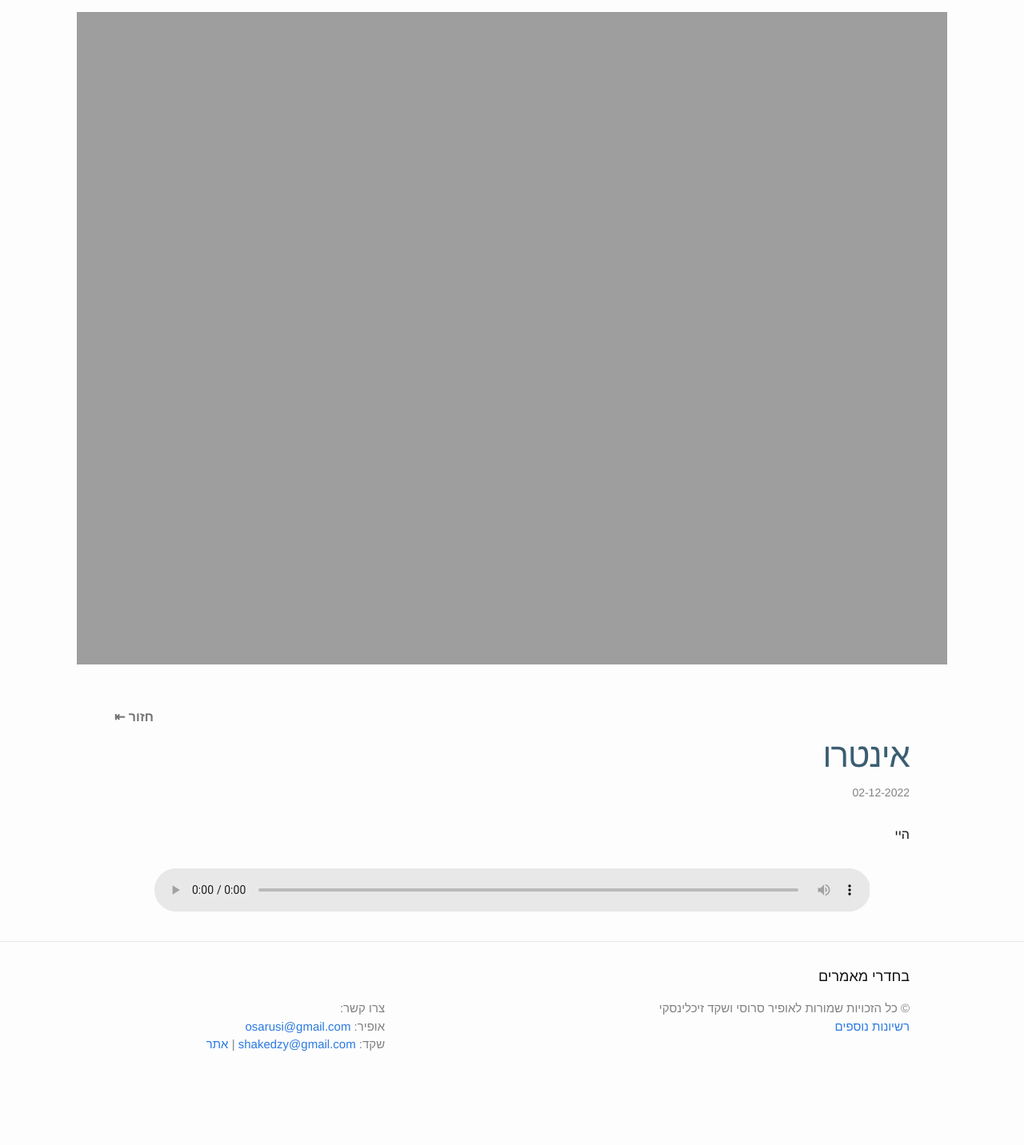
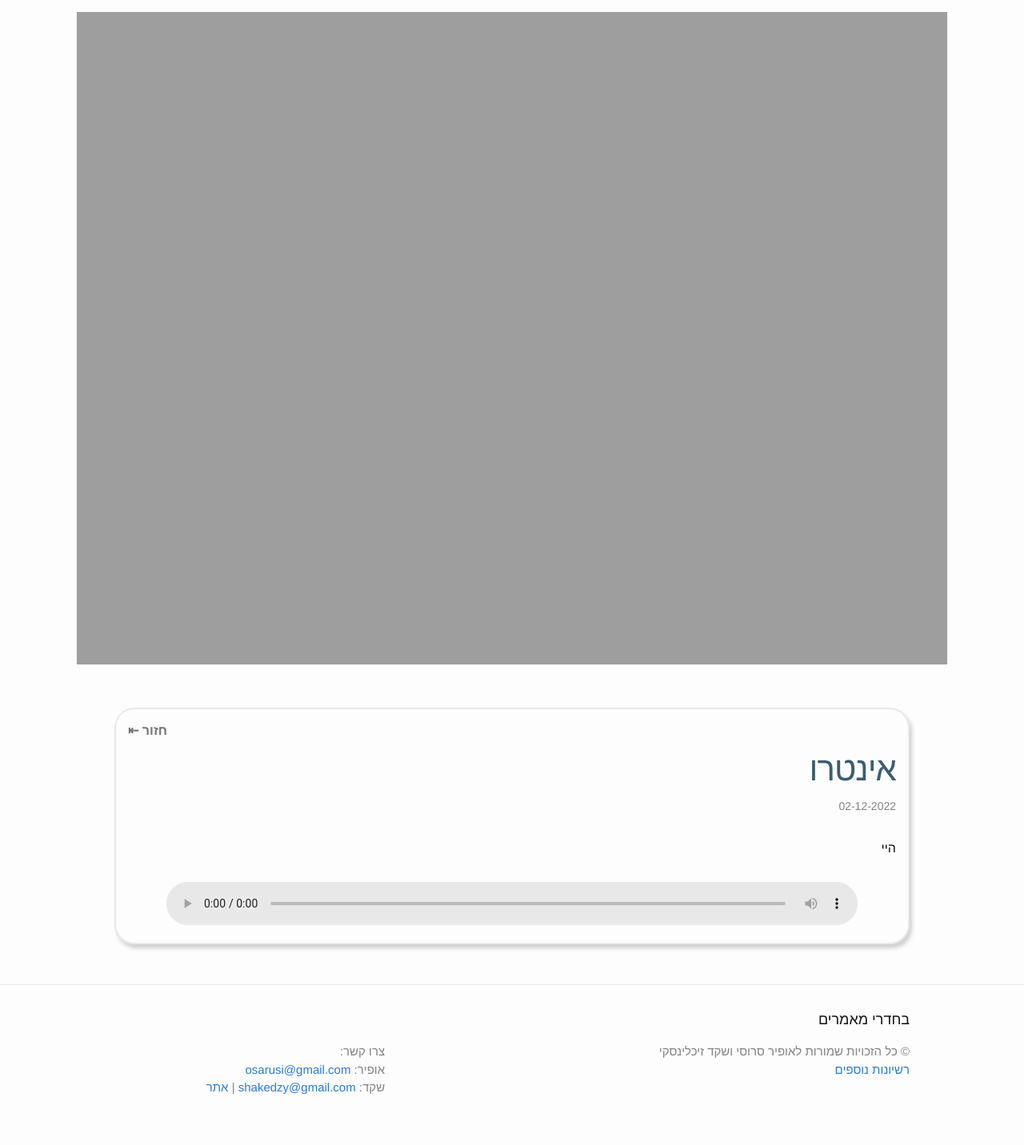
Before and after one commit to shakedzy/jc-podcast, a Jekyll site: the page built from galleries/intro.md, in a window 1280 px wide. Shown: the whole page at 80% size. Built offline with Jekyll 4.4.1, drawn with Linux system fonts in a browser that asks for light colours; before the commit the page ends 1378 px from its top, so only the background shows below that.

Commit message:
update post layout

```diff
--- a/_layouts/post.html
+++ b/_layouts/post.html
@@ -1,8 +1,8 @@
 ---
 layout: default
 ---
-<article class="post" itemscope itemtype="http://schema.org/BlogPosting">
-    <h4> <a href="{{ site.url }}{{ site.baseurl }}/" style="color: #727272; font-weight: bold;"> ⇤ חזור </a></h4>
+<article class="post post-preview fade" itemscope itemtype="http://schema.org/BlogPosting">
+    <h4 style="direction: ltr;"> <a href="{{ site.url }}{{ site.baseurl }}/" style="color: #727272; font-weight: bold;"> ⇤ חזור </a></h4>
 
   <header class="post-header" style="direction: rtl;">
     <h1 class="post-title" itemprop="name headline">{{ page.title }}</h1>
```
